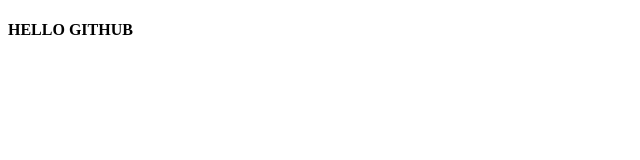
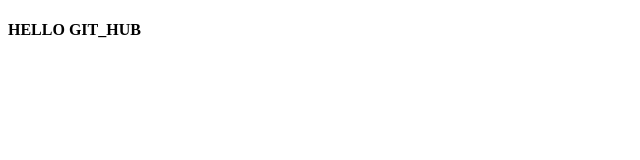
Before and after one commit to niyozbek0815/Hello-Git, a plain HTML site: page index.html in a window 1280 px wide. Shown: the full height of the page, 0-640 px from the left. Drawn offline with Linux system fonts and the light colour scheme.

Commit message:
vs code test

```diff
--- a/index.html
+++ b/index.html
@@ -9,7 +9,7 @@
 </head>
 
 <body>
-    <h4>HELLO GITHUB</h4>
+    <h4>HELLO GIT_HUB</h4>
 </body>
 
 </html>
```
